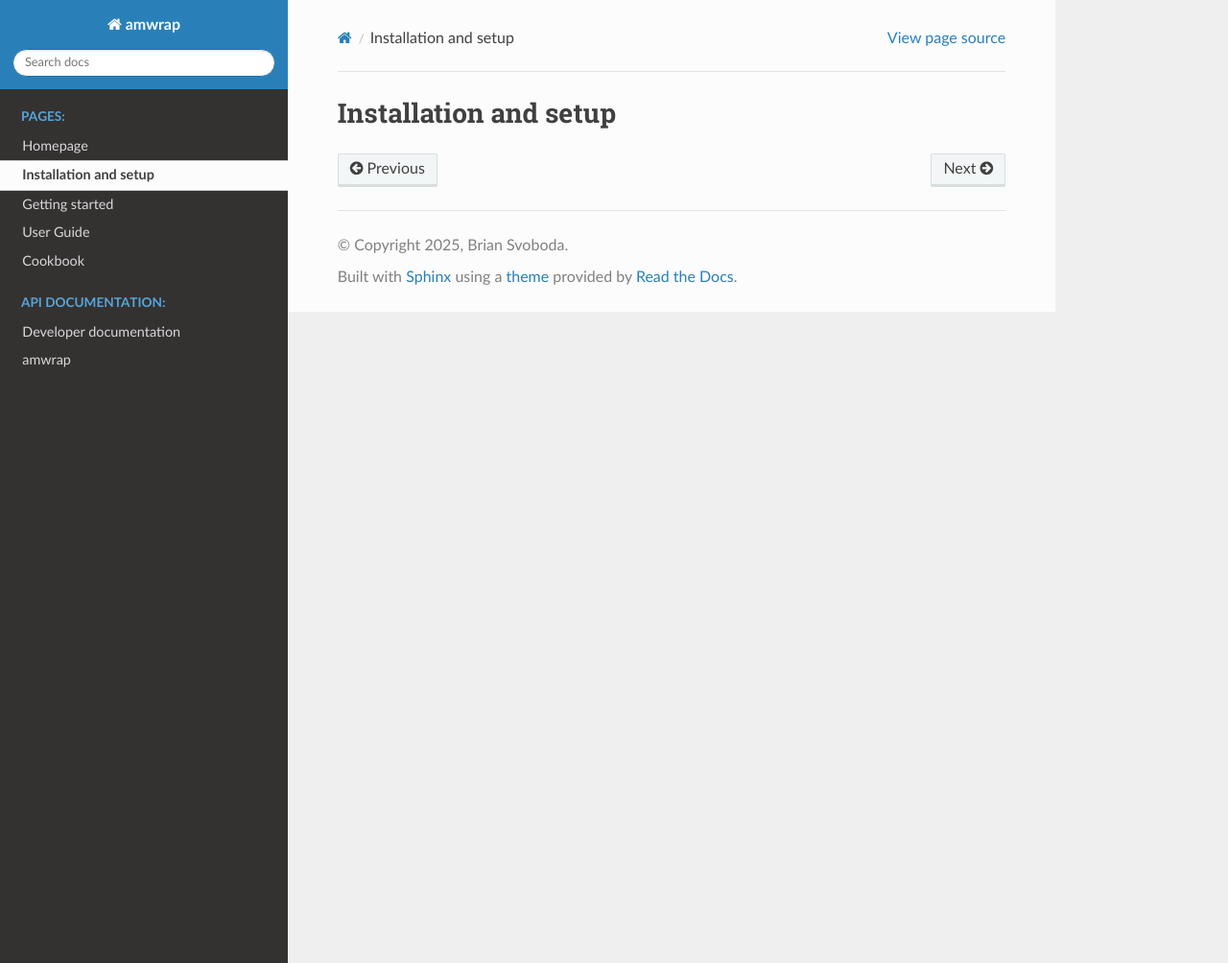
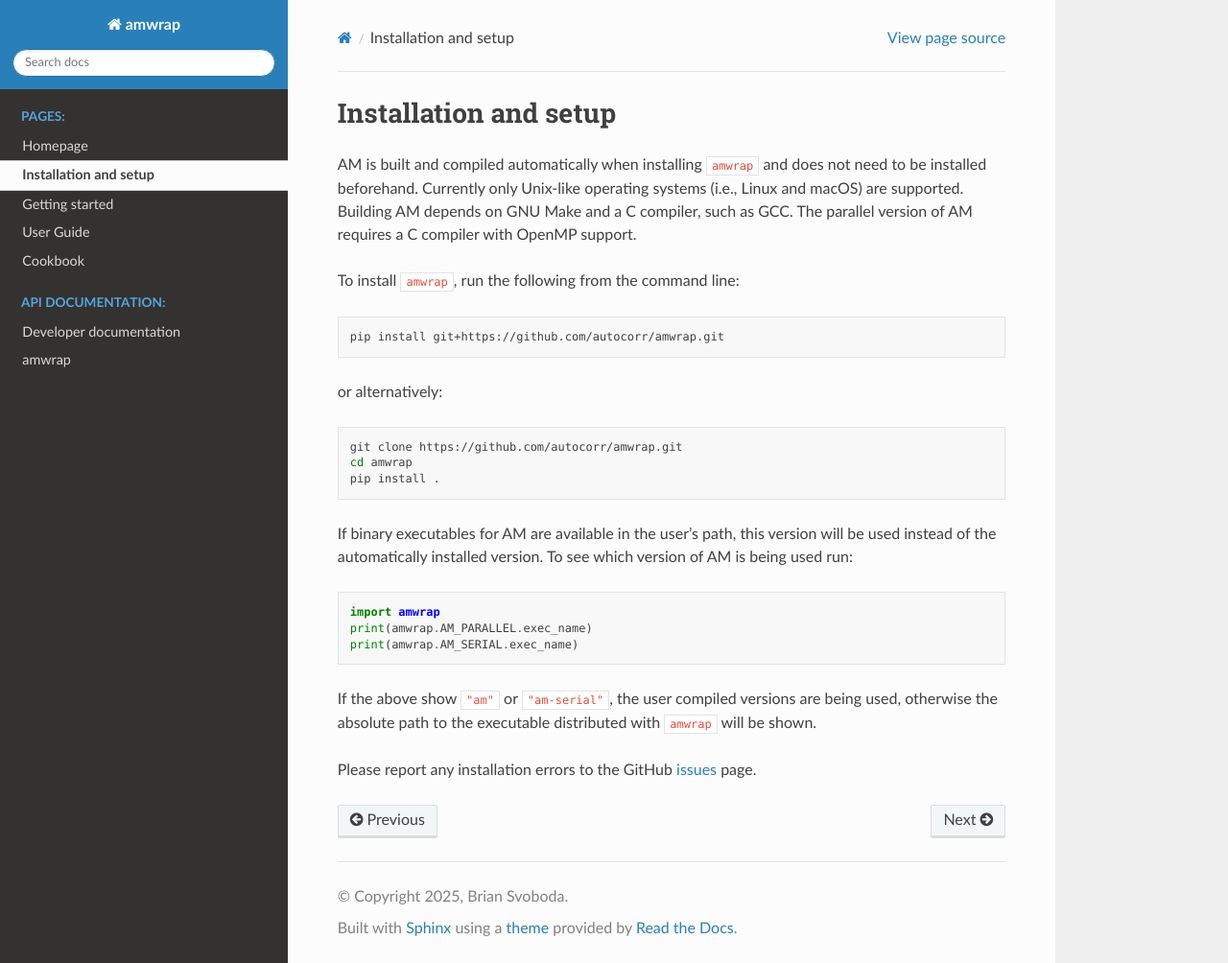
Before and after one commit to autocorr/amwrap, a Sphinx documentation site: the page built from docs/source/installation.rst, in a window 1280 px wide and 1004 px high. Shown: the whole window at 96% size. Built offline with Sphinx 7.4.7 and the Read the Docs theme 3.1.0, drawn with Linux system fonts in a browser that asks for light colours.

```diff
--- a/docs/source/conf.py
+++ b/docs/source/conf.py
@@ -8,9 +8,9 @@
 # If extensions (or modules to document with autodoc) are in another directory,
 # add these directories to sys.path here. If the directory is relative to the
 # documentation root, use os.path.abspath to make it absolute, like shown here.
-import os
-import sys
-sys.path.insert(0, os.path.abspath("../.."))
+#import os
+#import sys
+#sys.path.insert(0, os.path.abspath("../.."))
 
 # -- Project information -----------------------------------------------------
 # https://www.sphinx-doc.org/en/master/usage/configuration.html#project-information
--- a/docs/source/installation.rst
+++ b/docs/source/installation.rst
@@ -1,2 +1,39 @@
 Installation and setup
 ======================
+AM is built and compiled automatically when installing ``amwrap`` and does not
+need to be installed beforehand.  Currently only Unix-like operating systems
+(i.e., Linux and macOS) are supported.  Building AM depends on GNU Make and a C
+compiler, such as GCC. The parallel version of AM requires a C compiler with
+OpenMP support.
+
+To install ``amwrap``, run the following from the command line:
+
+.. code-block:: bash
+
+   pip install git+https://github.com/autocorr/amwrap.git
+
+or alternatively:
+
+.. code-block:: bash
+
+   git clone https://github.com/autocorr/amwrap.git
+   cd amwrap
+   pip install .
+
+If binary executables for AM are available in the user's path, this version
+will be used instead of the automatically installed version. To see which
+version of AM is being used run:
+
+.. code-block:: python
+
+   import amwrap
+   print(amwrap.AM_PARALLEL.exec_name)
+   print(amwrap.AM_SERIAL.exec_name)
+
+If the above show ``"am"`` or ``"am-serial"``, the user compiled versions
+are being used, otherwise the absolute path to the executable distributed
+with ``amwrap`` will be shown.
+
+Please report any installation errors to the GitHub `issues`_ page.
+
+.. _issues: https://github.com/autocorr/amwrap/issues
```
Also changed, not shown: docs/source/index.rst (+15 -14 lines).
